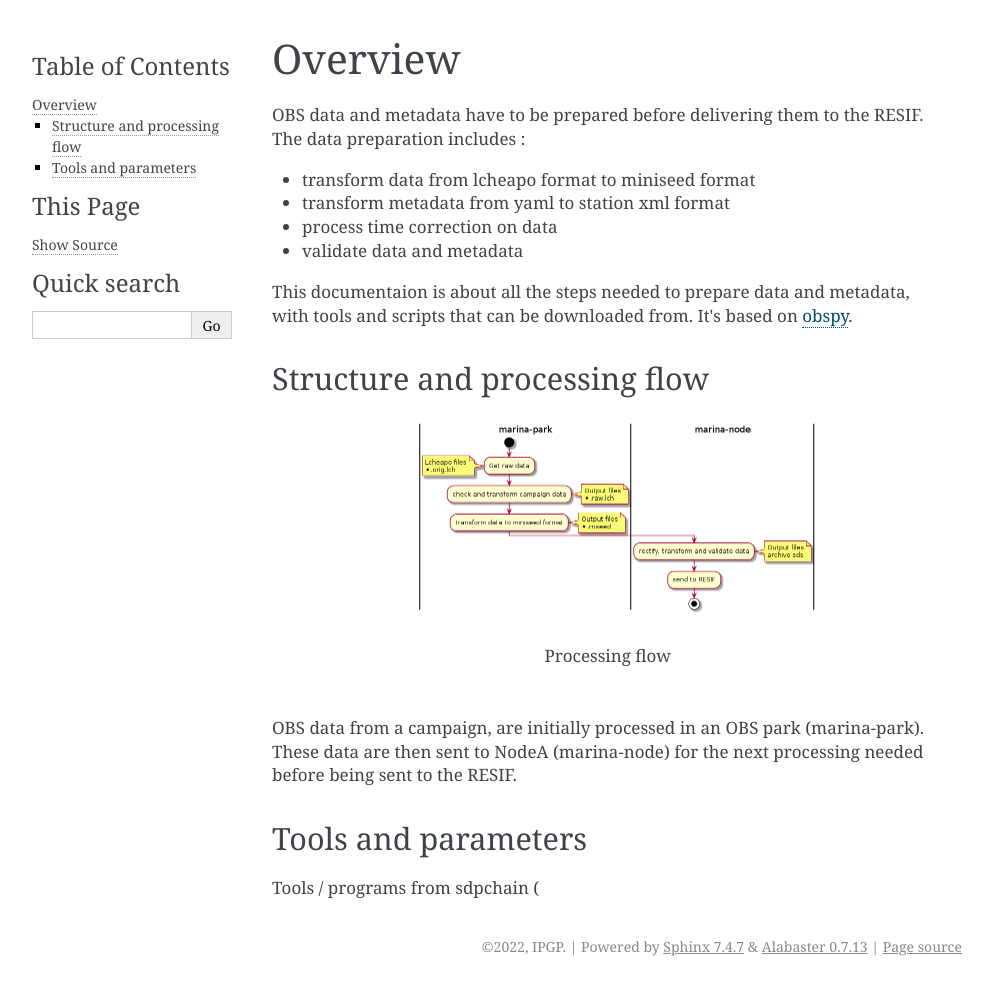
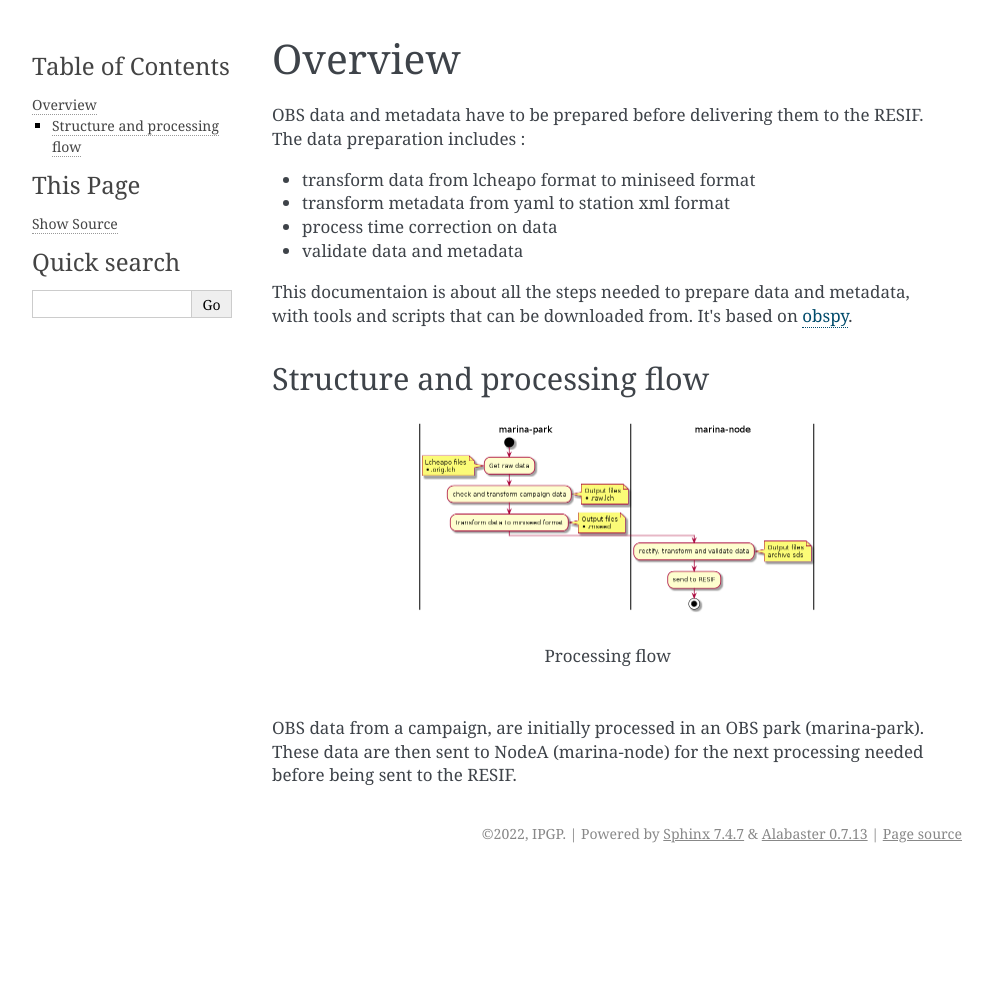
Before and after one commit to OnilGoubier/DataPreparation, a Sphinx documentation site: the page built from docs/source/overview.rst, in a window 1280 px wide. Shown: the whole page, without its empty margins (148-1141 px from the left). Built offline with Sphinx 7.4.7, drawn with Linux system fonts in a browser that asks for light colours; pages that are not in the unit, such as notebooks, are missing from menus; after the commit the page ends 900 px from its top, so only the background shows below that.

Commit message:
small update

```diff
--- a/docs/source/overview.rst
+++ b/docs/source/overview.rst
@@ -20,8 +20,3 @@ Structure and processing flow
    Processing flow
 
 OBS data from a campaign, are initially processed in an OBS park (marina-park). These data are then sent to NodeA (marina-node) for the next processing needed before being sent to the RESIF.
-
-Tools and parameters
---------------------
-
-Tools / programs from sdpchain (
```
